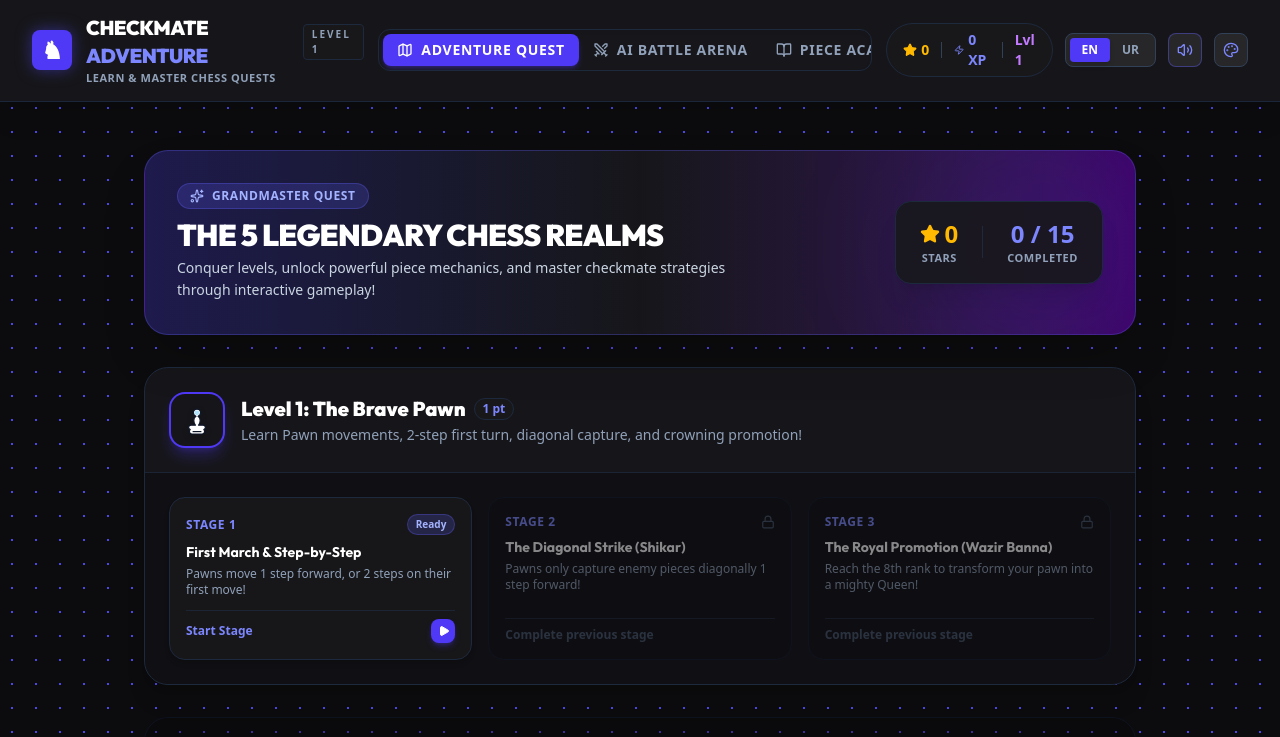
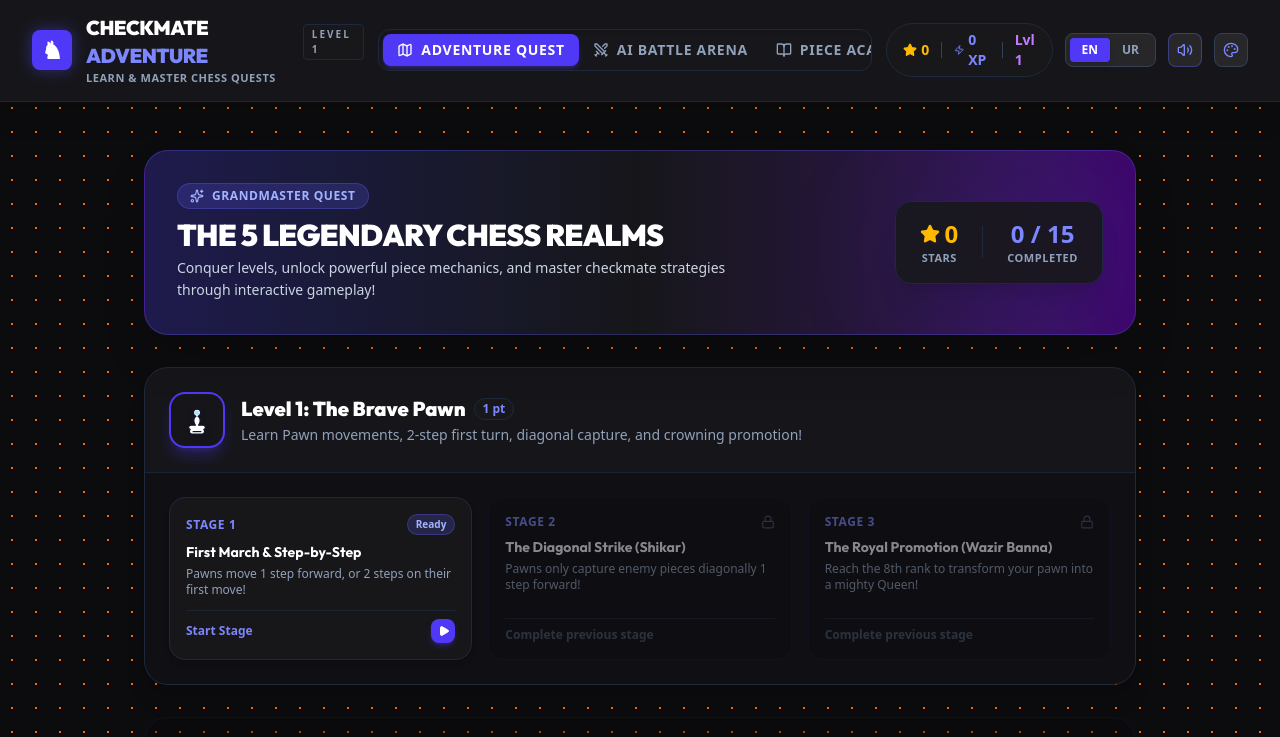
Before and after one commit to aminaark94-pixel/chess, a React (Vite) app: page / in a window 1280 px wide. Shown: the top 737 px of the page. Built offline with nearby package versions, Linux system fonts and the light colour scheme.

Commit message:
AI: I need you to change UI color scheeme to white and...

```diff
--- a/src/index.css
+++ b/src/index.css
@@ -2,8 +2,8 @@
 
 @layer base {
   body {
-    background-color: #0c0c0e;
-    color: #f1f5f9;
+    background-color: #ffffff;
+    color: #ff6600;
     font-family: 'Plus Jakarta Sans', -apple-system, BlinkMacSystemFont, 'Segoe UI', Roboto, sans-serif;
     user-select: none;
     -webkit-tap-highlight-color: transparent;
@@ -19,7 +19,7 @@
 }
 
 .bg-dot-grid {
-  background-image: radial-gradient(#4f46e5 0.75px, transparent 0.75px);
+  background-image: radial-gradient(#ff6600 0.75px, transparent 0.75px);
   background-size: 24px 24px;
 }
 
@@ -30,14 +30,14 @@
 }
 
 ::-webkit-scrollbar-track {
-  background: rgba(12, 12, 14, 0.8);
+  background: rgba(255, 255, 255, 0.8);
 }
 
 ::-webkit-scrollbar-thumb {
-  background: rgba(71, 85, 105, 0.5);
+  background: rgba(255, 102, 0, 0.5);
   border-radius: 4px;
 }
 
 ::-webkit-scrollbar-thumb:hover {
-  background: rgba(99, 102, 241, 0.7);
+  background: rgba(255, 140, 0, 0.7);
 }
```
